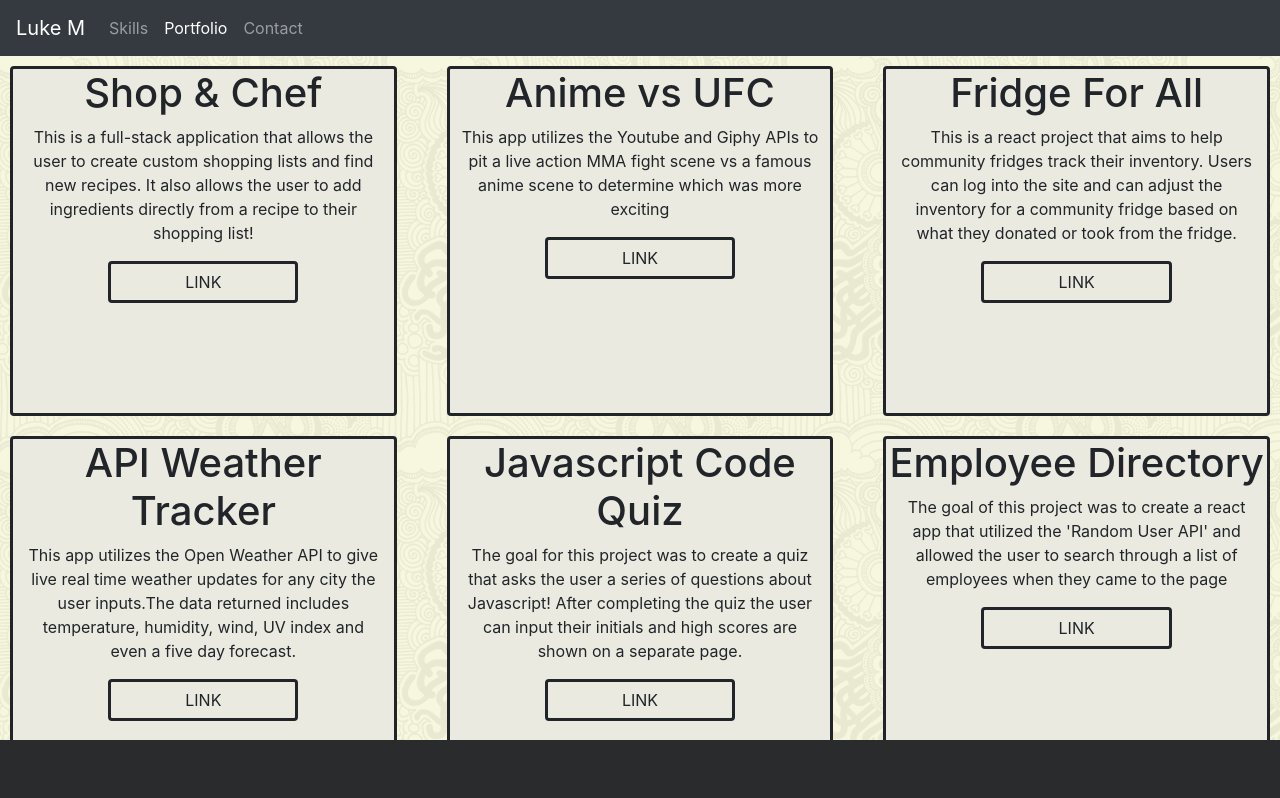
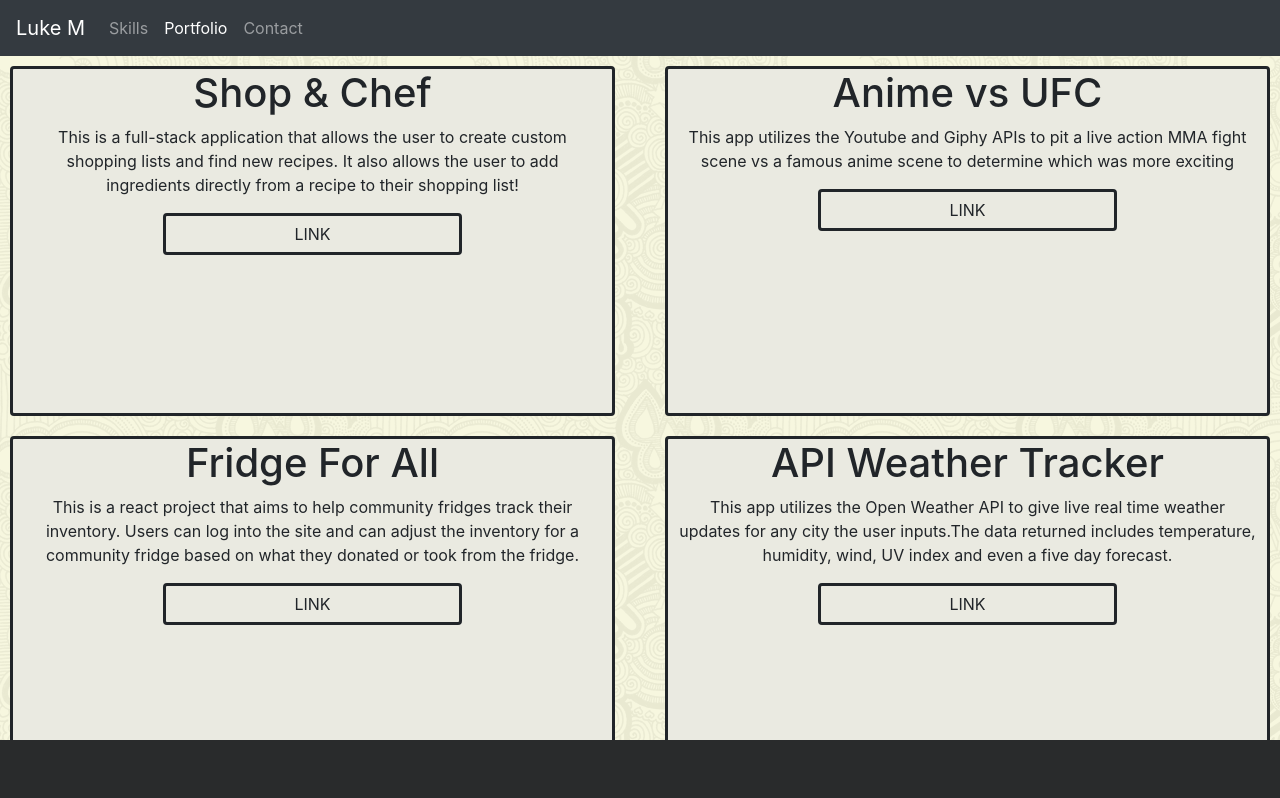
Before and after one commit to LukeMartin-123/luke-martin-portfolio, a React (Create React App) app: page /Portfolio in a window 1280 px wide. Shown: the top 798 px of the page. Built offline with nearby package versions, Linux system fonts and the light colour scheme.

Commit message:
Fixed background image styles

```diff
--- a/src/App.js
+++ b/src/App.js
@@ -8,15 +8,20 @@ import Header from "./components/Header/Header";
 import Footer from "./components/Footer/Footer";
 import background from "./assets/photos/skulls.png"
 
+var styles =
+  {
+    backgroundImage: `url(${background})`,
+    width: "auto",
+    height: "100%",
+    minHeight: "100vh"
+  }
+
 
 
 function App() {
   return (
     <Router>
-      <div className="App" style={{
-        backgroundImage: `url(${background})`,
-        width: "auto",
-        height: "1000px" }}>
+      <div className="App" style={styles}>
         <Header />
         <Route exact path="/luke-martin-portfolio/" component={About} />
         <Route exact path="/" component={About} />
--- a/src/pages/Projects.js
+++ b/src/pages/Projects.js
@@ -13,39 +13,43 @@ const Projects = () => {
         <Router>
             <div>
                 <Row>
-                    <Col size="md-4 sm-12 m-auto">
+                    <Col size="md-6 sm-12 m-auto">
                         <Card
                         id={1}
                         />
                     </Col>
-                    <Col size="md-4 sm-12 m-auto">
+                    <Col size="md-6 sm-12 m-auto">
                     <Card
                         id={2}
                         />
                     </Col>
-                    <Col size="md-4 sm-12 m-auto">
+                    </Row>
+                    <Row>
+                    <Col size="md-6 sm-12 m-auto">
                     <Card
                         id={3}
                         />
                     </Col>
-                </Row>
-                <Row>
-                    <Col size="md-4 sm-12 m-auto">
+
+
+                    <Col size="md-6 sm-12 m-auto">
                     <Card
                         id={4}
                         />
                     </Col>
-                    <Col size="md-4 sm-12 m-auto">
+                    </Row>
+                    <Row>
+                    <Col size="md-6 sm-12 m-auto">
                     <Card
                         id={5}
                         />
                     </Col>
-                    <Col size="md-4 sm-12 m-auto">
+                    <Col size="md-6 sm-12 m-auto">
                     <Card
                         id={6}
                         />
                     </Col>
-                </Row>
+                    </Row>
                 <Footer />
             </div>
         </Router>
```
Also changed, not shown: 1 other file (tests, documents, lock files or other folders).
